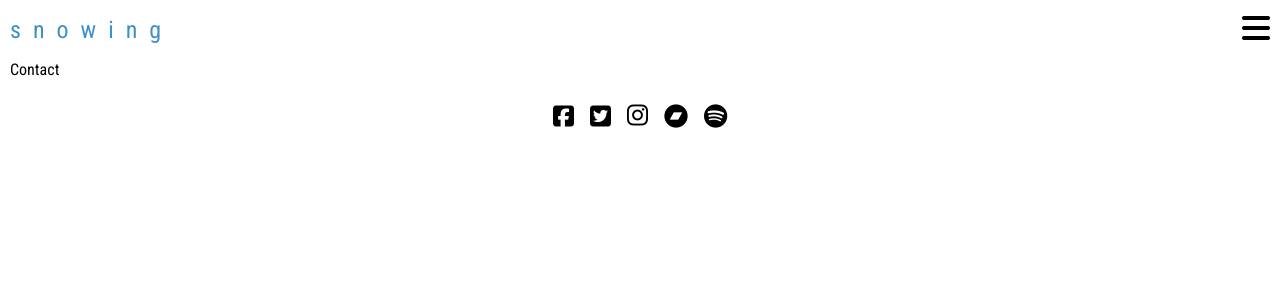
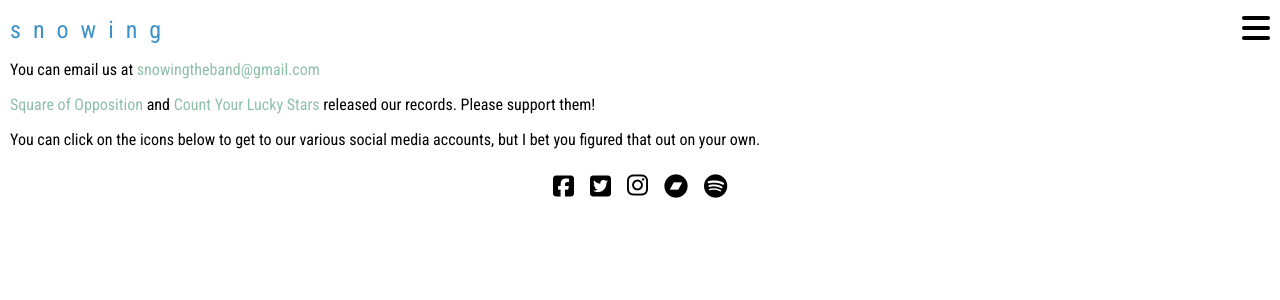
Before and after one commit to rbrazuk/snowing, a React (Create React App) app: page /contact in a window 1280 px wide. Shown: the top 300 px of the page. Built offline with nearby package versions, Linux system fonts and the light colour scheme.

Commit message:
Fleshed out the Contact component

```diff
--- a/src/components/Contact.js
+++ b/src/components/Contact.js
@@ -4,8 +4,18 @@ import './Contact.css';
 class Contact extends Component {
     render() {
         return (
-            <div>
-                <div>Contact</div>
+            <div className='contact'>
+                <p>
+                    You can email us at <a href='mailto:snowingtheband@gmail.com'>snowingtheband@gmail.com</a>
+                </p>
+                <p>
+                    <a href='http://www.squareofopposition.com/'>Square of Opposition</a> and <a href='http://countyourluckystars.limitedrun.com/'>Count Your Lucky Stars</a> released
+                    our records. Please support them!
+                </p>
+                <p>
+                    You can click on the icons below to get to our various social media
+                    accounts, but I bet you figured that out on your own.
+                </p>
             </div>)
     }
 }
--- a/src/components/Shows.css
+++ b/src/components/Shows.css
@@ -24,6 +24,9 @@
     display: block;
     border: none;
     background-color: #8fc0a9;
+    color: #fff;
+    font-weight: bold;
+    cursor: pointer;
     width: 70px;
     margin-bottom: 10px;
     padding: 8px;
```
